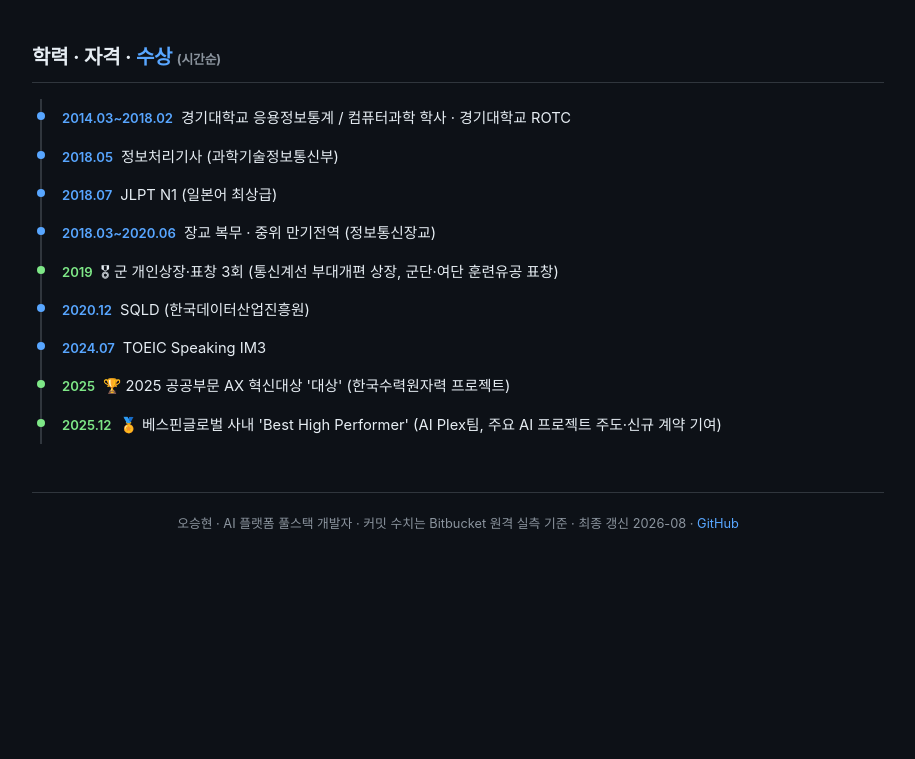
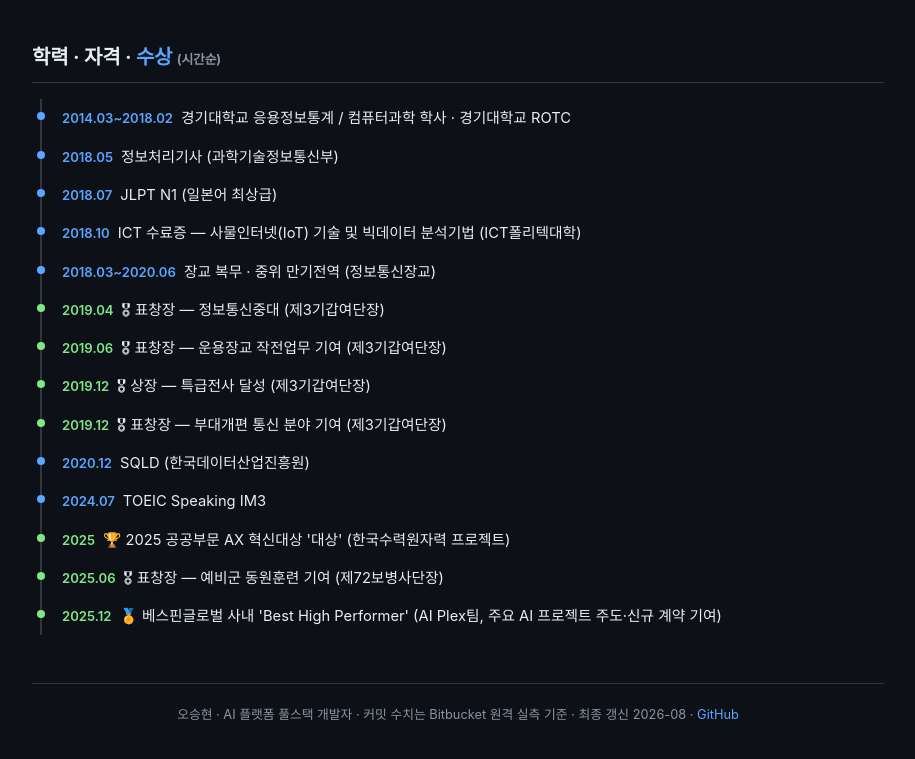
Before and after one commit to LucestDail/portfolio, a plain HTML site: page index.html in a window 1280 px wide. Shown: the part 3319-4078 px from the top of the page, without its empty margins (182-1097 px from the left). Before the commit the page ends 3933 px from the top, so only its background shows below. Drawn offline with Linux system fonts and the light colour scheme.

Commit message:
portfolio: ICT 수료증·군 표창 실제 반영

```diff
--- a/index.html
+++ b/index.html
@@ -218,11 +218,16 @@
       <div class="row"><span class="d">2014.03~2018.02</span>경기대학교 응용정보통계 / 컴퓨터과학 학사 · 경기대학교 ROTC</div>
       <div class="row"><span class="d">2018.05</span>정보처리기사 (과학기술정보통신부)</div>
       <div class="row"><span class="d">2018.07</span>JLPT N1 (일본어 최상급)</div>
+      <div class="row"><span class="d">2018.10</span>ICT 수료증 — 사물인터넷(IoT) 기술 및 빅데이터 분석기법 (ICT폴리텍대학)</div>
       <div class="row"><span class="d">2018.03~2020.06</span>장교 복무 · 중위 만기전역 (정보통신장교)</div>
-      <div class="row award"><span class="d">2019</span>🎖 군 개인상장·표창 3회 (통신계선 부대개편 상장, 군단·여단 훈련유공 표창)</div>
+      <div class="row award"><span class="d">2019.04</span>🎖 표창장 — 정보통신중대 (제3기갑여단장)</div>
+      <div class="row award"><span class="d">2019.06</span>🎖 표창장 — 운용장교 작전업무 기여 (제3기갑여단장)</div>
+      <div class="row award"><span class="d">2019.12</span>🎖 상장 — 특급전사 달성 (제3기갑여단장)</div>
+      <div class="row award"><span class="d">2019.12</span>🎖 표창장 — 부대개편 통신 분야 기여 (제3기갑여단장)</div>
       <div class="row"><span class="d">2020.12</span>SQLD (한국데이터산업진흥원)</div>
       <div class="row"><span class="d">2024.07</span>TOEIC Speaking IM3</div>
       <div class="row award"><span class="d">2025</span>🏆 2025 공공부문 AX 혁신대상 '대상' (한국수력원자력 프로젝트)</div>
+      <div class="row award"><span class="d">2025.06</span>🎖 표창장 — 예비군 동원훈련 기여 (제72보병사단장)</div>
       <div class="row award"><span class="d">2025.12</span>🏅 베스핀글로벌 사내 'Best High Performer' (AI Plex팀, 주요 AI 프로젝트 주도·신규 계약 기여)</div>
     </div>
   </section>
```
